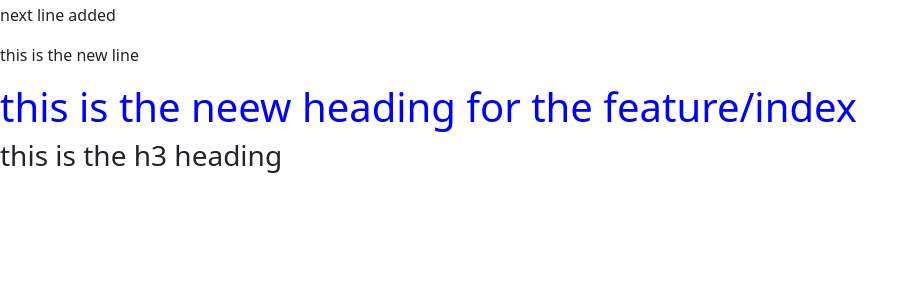
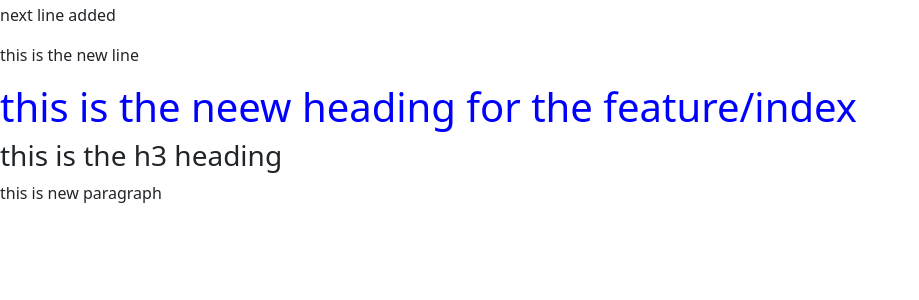
Before and after one commit to shailendra-sahu-43/first_django_project, a Django app: page /about in a window 1280 px wide. Shown: the part 339-639 px from the top of the page, without its empty margins (0-919 px from the left). Run offline with Django 5.2, Linux system fonts and the light colour scheme.

Commit message:
new paragraph added on about page

```diff
--- a/new_project/templates/about.html
+++ b/new_project/templates/about.html
@@ -20,4 +20,7 @@
 
 <h3> this is the h3 heading </h3>
 
+
+<p> this is new paragraph </p>
+
 {% endblock %}
```
